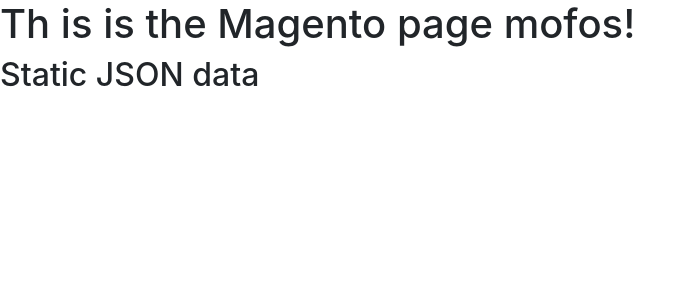
After one commit to ciaranq/flasktemplate, a Flask app: page /magento in a window 1280 px wide. The commit adds this page. Shown: the top 300 px of the page, without its empty margins (0-694 px from the left). Run offline with Flask 2, Linux system fonts and the light colour scheme; some libraries are stand-ins or nearby versions.

Commit message:
adding static json

```diff
--- a/run.py
+++ b/run.py
@@ -1,5 +1,4 @@
 #! /usr/local/bin/python3
-
 # Ciarans template on flask
 
 import os
@@ -23,9 +22,9 @@ def contact():
     return render_template("contact.html")
 
 
-@app.route('/careers')
-def careers():
-    return render_template("careers.html")
+@app.route('/magento')
+def magento():
+    return render_template("magento.html")
 
 
 if __name__ == '__main__':
--- a/templates/careers.html
+++ /dev/null
@@ -1,3 +0,0 @@
-{% extends 'base.html' %} {% block content %}
-<h1>Come Work With Us mofos!</h1>
-{% endblock %}
--- a/templates/index.html
+++ b/templates/index.html
@@ -19,12 +19,12 @@
                 <li><a href="#services">Services</a></li>
                 <li><a href="#portfolio">Portfolio</a></li>
                 <li><a href="#team">Team</a></li>
-                <li class="menu-has-children"><a href="">Drop Down</a>
+                <li class="menu-has-children"><a href="">Applications</a>
                     <ul>
-                        <li><a href="#">Drop Down 1</a></li>
+                        <li><a href="#">Applications</a></li>
                         <li class="menu-has-children"><a href="#">Drop Down 2</a>
                             <ul>
-                                <li><a href="#">Deep Drop Down 1</a></li>
+                                <li><a href="{{ url_for('magento') }}">Magento API</a></li>
                                 <li><a href="#">Deep Drop Down 2</a></li>
                                 <li><a href="#">Deep Drop Down 3</a></li>
                                 <li><a href="#">Deep Drop Down 4</a></li>
--- /dev/null
+++ b/templates/magento.html
@@ -0,0 +1,4 @@
+{% extends 'base.html' %} {% block content %}
+<h1>Th is is the Magento page mofos!</h1>
+<h2>Static JSON data</h2>
+{% endblock %}
--- /dev/null
+++ b/todo.txt
@@ -0,0 +1,5 @@
+To do for project 3
+
+add a magento page
+
+with javascript api stuff
```
Also changed, not shown: drafts/basebeforeregnaindex.html (renamed from templates/basebeforeregnaindex.html), 4 other files.
